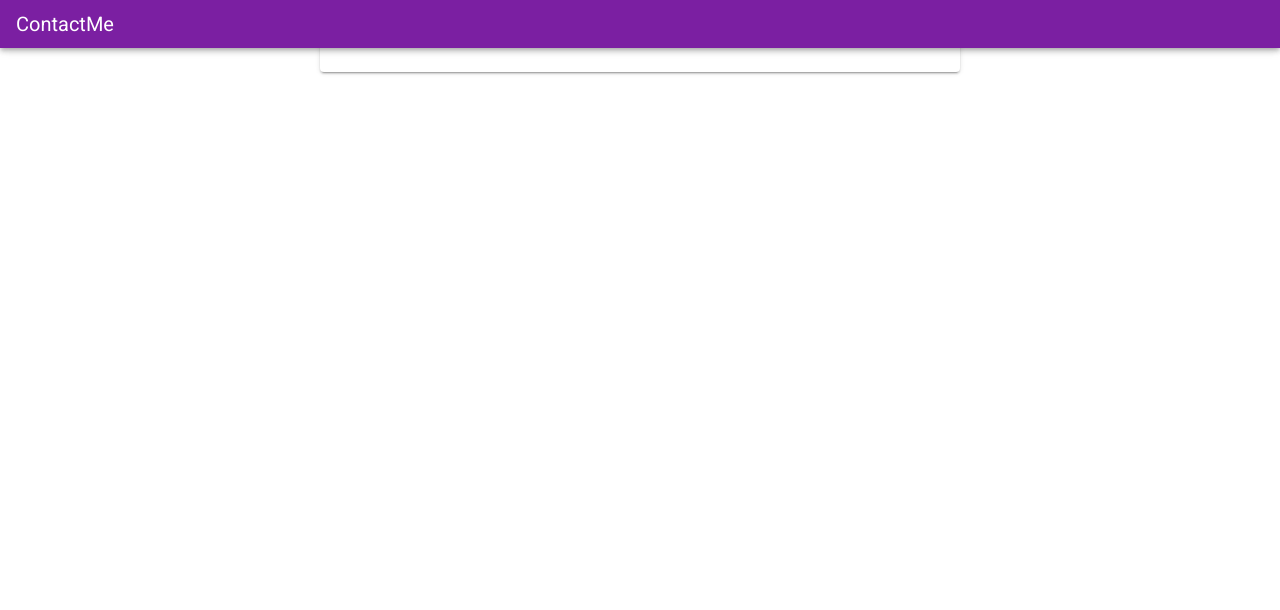
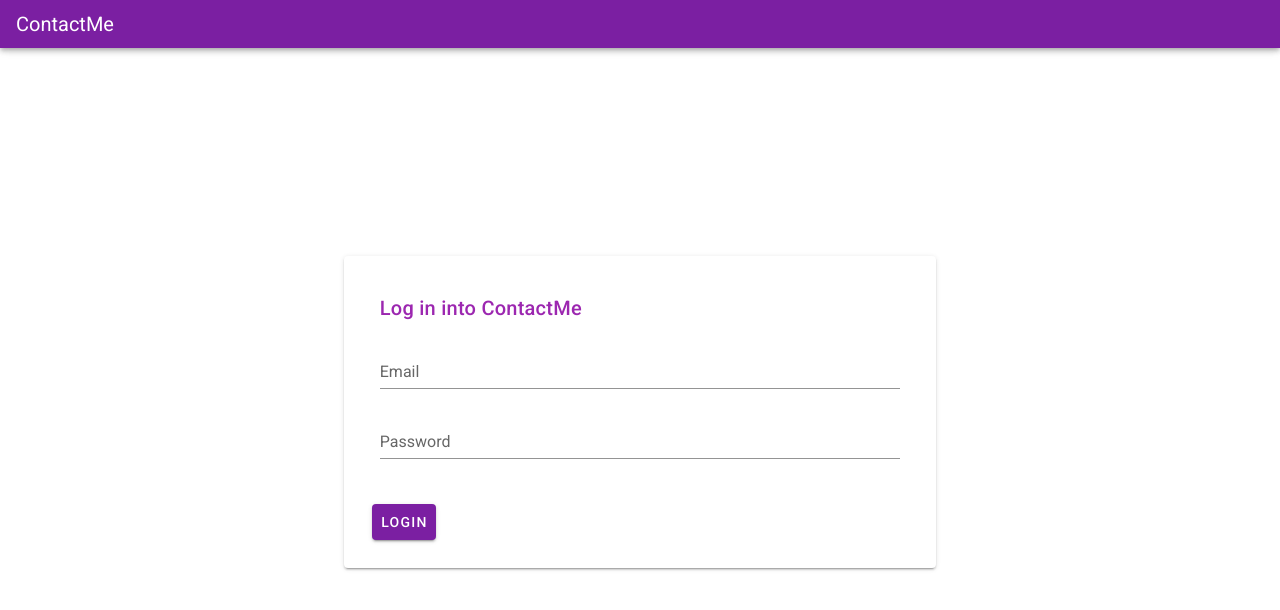
Before and after one commit to KevinDeVadder/ContactBookApp, a Vue app in the folder contactbook-client/: page / in a window 1280 px wide. Shown: the top 610 px of the page. Built offline with nearby package versions, Linux system fonts and the light colour scheme.

Commit message:
feat(vue-client): :sparkles: Added Login Form

```diff
--- a/contactbook-client/src/components/forms/FormLayout.vue
+++ b/contactbook-client/src/components/forms/FormLayout.vue
@@ -1,10 +1,14 @@
 <template>
     <!-- Layout for the Login and Register Forms -->
-    <v-layout justify-center>
+    <v-container fill-height>
         <!-- Grid for the Login and Register Forms  -->
-        <v-flex xs12 sm10 md8 lg6>
+        <v-row align="center" justify="center">
             <!-- Form -->
-            <v-card ref="form">
+            <v-card :width="width" :height="height" ref="form" class="pa-5">
+                <!-- Card title -->
+                <v-card-title class="purple--text">
+                    <slot name="title"></slot>
+                </v-card-title>
                 <!-- Form fields -->
                 <v-card-text>
                     <slot name="fields"></slot>
@@ -14,6 +18,34 @@
                     <slot name="actions"></slot>
                 </v-card-actions>
             </v-card>
-        </v-flex>
-  </v-layout>
+        </v-row>
+  </v-container>
 </template>
+
+<script>
+export default {
+    computed: {
+        //Code source: https://vuetifyjs.com/en/features/breakpoints/#breakpoint-service
+        height () {
+            switch (this.$vuetify.breakpoint.name) {
+                case 'xs': return 500
+                case 'sm': return 500
+                case 'md': return 500
+                case 'lg': return '40%'
+                case 'xl': return '40%'
+            }
+            return 0
+        },
+        width () {
+            switch (this.$vuetify.breakpoint.name) {
+                case 'xs': return '80%'
+                case 'sm': return '80%'
+                case 'md': return '80%'
+                case 'lg': return '50%'
+                case 'xl': return '50%'
+            }
+            return 0
+        }
+    },
+}
+</script>
--- a/contactbook-client/src/components/forms/LoginForm.vue
+++ b/contactbook-client/src/components/forms/LoginForm.vue
@@ -1,6 +1,41 @@
 <template>
     <form-layout>
+        <!-- Form Title -->
+        <template v-slot:title>
+            <!-- Title -->
+            Log in into ContactMe
+        </template>
 
+        <!-- Form Fields -->
+        <template v-slot:fields>
+            <!-- Email Field -->
+            <v-text-field
+                ref="email"
+                v-model="email"
+                :rules="[() => !!email || 'This field is required']"
+                label="Email"
+                placeholder="basicemail@gmail.com"
+                required
+            ></v-text-field>
+            <!-- Password Field -->
+            <v-text-field
+                ref="password"
+                v-model="password"
+                :type="'password'"
+                :rules="[
+                () => !!password || 'This field is required'
+                ]"
+                label="Password"
+                placeholder="Password"
+                required
+            ></v-text-field>
+        </template>
+
+        <!-- Form Buttons -->
+        <template v-slot:actions>
+            <!-- Submit Button -->
+            <v-btn dark raised color="purple darken-2" @click="login">Login</v-btn>
+        </template>
     </form-layout>
 </template>
 
@@ -9,6 +44,17 @@ import formLayout from '@/components/forms/FormLayout'
 export default {
     components: {
         formLayout
+    },
+    data(){
+        return{
+            email: '',
+            password: ''
+        }
+    },
+    methods: {
+        async login(){
+
+        }
     }
 }
 </script>
```
